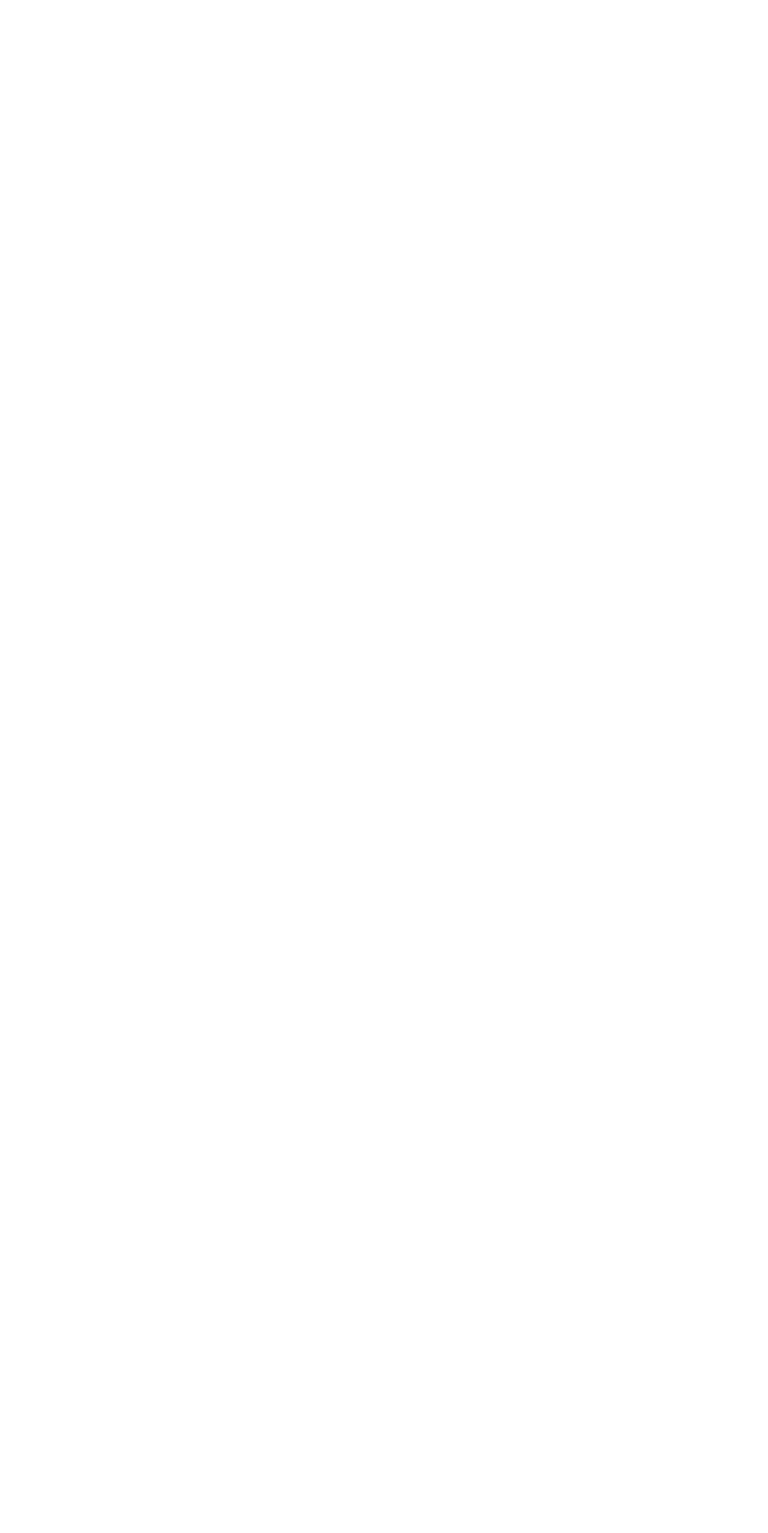
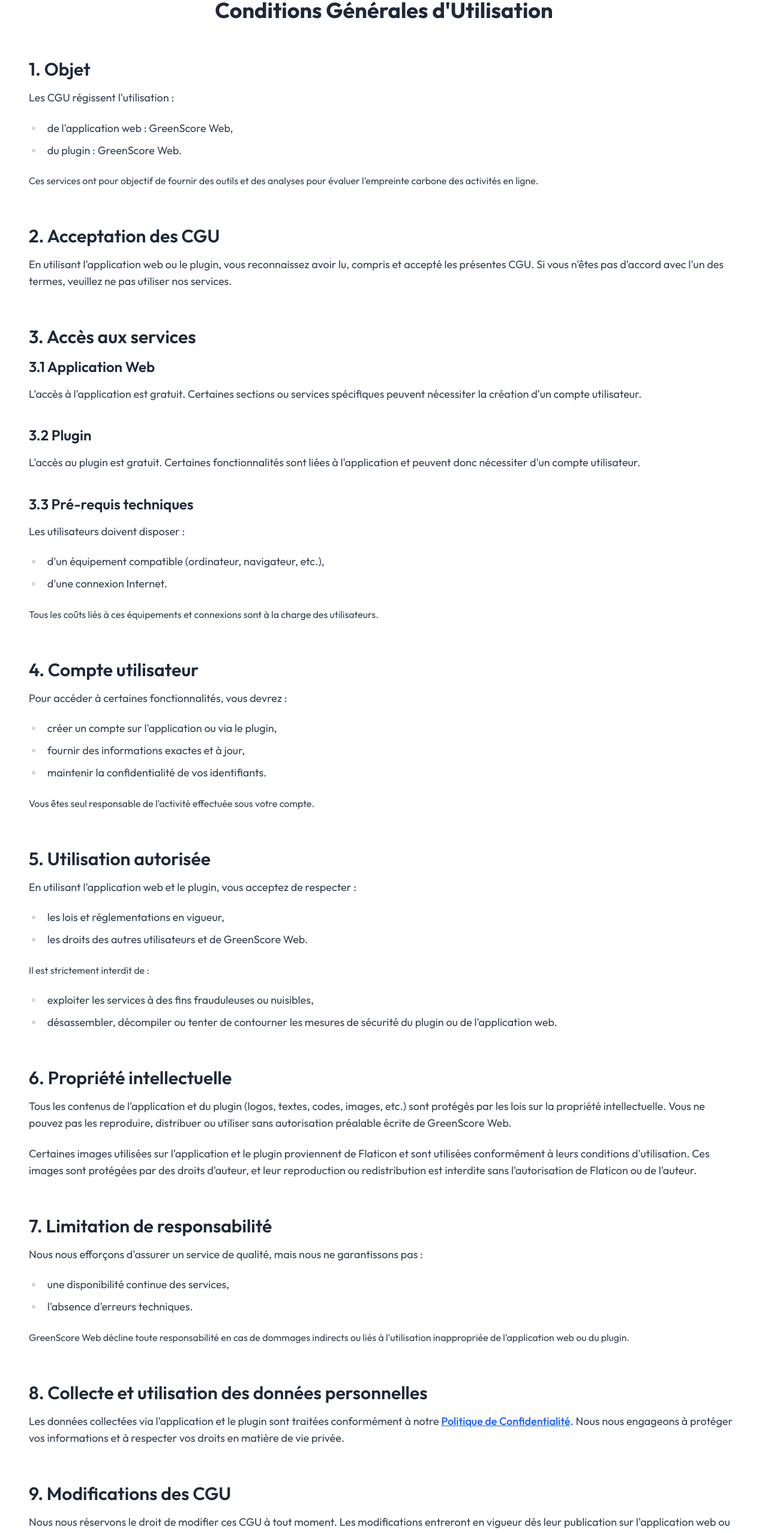
Before and after one commit to green-score-plugin/GreenScorePlugin-Rust-Svelte, a SvelteKit app in the folder frontend/: page /cgu in a window 1280 px wide. Before the commit this address had no page. Shown: the part 147-2702 px from the top of the page at 60% size. Before the commit the page ends 800 px from the top, so only its background shows below. Built offline with nearby package versions, Linux system fonts and the light colour scheme.

Commit message:
:sparkles: Reprise des CGU

```diff
--- /dev/null
+++ b/frontend/src/routes/(app)/cgu/+page.svelte
@@ -0,0 +1,186 @@
+<svelte:head>
+    <title>Conditions Générales d'Utilisation</title>
+</svelte:head>
+
+<div class="container mx-auto p-6 md:p-12 font-outfit">
+    <h1 class="text-4xl font-bold text-center mb-8 text-gray-800">
+        Conditions Générales d'Utilisation
+    </h1>
+
+    <div class="prose max-w-none mb-8 text-gray-700">
+
+        <section class="mt-8">
+            <h2 class="text-3xl font-semibold text-gray-800 mb-4">1. Objet</h2>
+            <p class="text-lg mb-4">Les CGU régissent l'utilisation :</p>
+            <ul class="list-disc pl-6 space-y-2 text-lg">
+                <li>de l'application web : GreenScore Web,</li>
+                <li>du plugin : GreenScore Web.</li>
+            </ul>
+            <p class="mt-4">
+                Ces services ont pour objectif de fournir des outils et des analyses pour évaluer
+                l'empreinte carbone des activités en ligne.
+            </p>
+        </section>
+
+        <section class="mt-8">
+            <h2 class="text-3xl font-semibold text-gray-800 mb-4">2. Acceptation des CGU</h2>
+            <p class="text-lg mb-4">
+                En utilisant l'application web ou le plugin, vous reconnaissez avoir lu, compris et
+                accepté les présentes CGU. Si vous n'êtes pas d'accord avec l'un des termes, veuillez
+                ne pas utiliser nos services.
+            </p>
+        </section>
+
+        <section class="mt-8">
+            <h2 class="text-3xl font-semibold text-gray-800 mb-4">3. Accès aux services</h2>
+            <h3 class="text-2xl font-semibold text-gray-800 mb-4">3.1 Application Web</h3>
+            <p class="text-lg mb-4">
+                L'accès à l'application est gratuit. Certaines sections ou services spécifiques
+                peuvent nécessiter la création d'un compte utilisateur.
+            </p>
+
+            <h3 class="text-2xl font-semibold text-gray-800 mb-4">3.2 Plugin</h3>
+            <p class="text-lg mb-4">
+                L'accès au plugin est gratuit. Certaines fonctionnalités sont liées à l'application
+                et peuvent donc nécessiter d'un compte utilisateur.
+            </p>
+
+            <h3 class="text-2xl font-semibold text-gray-800 mb-4">3.3 Pré-requis techniques</h3>
+            <p class="text-lg mb-4">Les utilisateurs doivent disposer :</p>
+            <ul class="list-disc pl-6 space-y-2 text-lg">
+                <li>d'un équipement compatible (ordinateur, navigateur, etc.),</li>
+                <li>d'une connexion Internet.</li>
+            </ul>
+            <p class="mt-4">
+                Tous les coûts liés à ces équipements et connexions sont à la charge des utilisateurs.
+            </p>
+        </section>
+
+        <section class="mt-8">
+            <h2 class="text-3xl font-semibold text-gray-800 mb-4">4. Compte utilisateur</h2>
+            <p class="text-lg mb-4">Pour accéder à certaines fonctionnalités, vous devrez :</p>
+            <ul class="list-disc pl-6 space-y-2 text-lg">
+                <li>créer un compte sur l'application ou via le plugin,</li>
+                <li>fournir des informations exactes et à jour,</li>
+                <li>maintenir la confidentialité de vos identifiants.</li>
+            </ul>
+            <p class="mt-4">
+                Vous êtes seul responsable de l'activité effectuée sous votre compte.
+            </p>
+        </section>
+
+        <section class="mt-8">
+            <h2 class="text-3xl font-semibold text-gray-800 mb-4">5. Utilisation autorisée</h2>
+            <p class="text-lg mb-4">
+                En utilisant l'application web et le plugin, vous acceptez de respecter :
+            </p>
+            <ul class="list-disc pl-6 space-y-2 text-lg">
+                <li>les lois et réglementations en vigueur,</li>
+                <li>les droits des autres utilisateurs et de GreenScore Web.</li>
+            </ul>
+            <p class="mt-4">Il est strictement interdit de :</p>
+            <ul class="list-disc pl-6 space-y-2 text-lg">
+                <li>exploiter les services à des fins frauduleuses ou nuisibles,</li>
+                <li>
+                    désassembler, décompiler ou tenter de contourner les mesures de sécurité du plugin
+                    ou de l'application web.
+                </li>
+            </ul>
+        </section>
+
+        <section class="mt-8">
+            <h2 class="text-3xl font-semibold text-gray-800 mb-4">6. Propriété intellectuelle</h2>
+            <p class="text-lg mb-4">
+                Tous les contenus de l'application et du plugin (logos, textes, codes, images, etc.)
+                sont protégés par les lois sur la propriété intellectuelle. Vous ne pouvez pas les
+                reproduire, distribuer ou utiliser sans autorisation préalable écrite de GreenScore Web.
+            </p>
+            <p class="text-lg mb-4">
+                Certaines images utilisées sur l'application et le plugin proviennent de Flaticon et
+                sont utilisées conformément à leurs conditions d'utilisation. Ces images sont protégées
+                par des droits d'auteur, et leur reproduction ou redistribution est interdite sans
+                l'autorisation de Flaticon ou de l'auteur.
+            </p>
+        </section>
+
+        <section class="mt-8">
+            <h2 class="text-3xl font-semibold text-gray-800 mb-4">7. Limitation de responsabilité</h2>
+            <p class="text-lg mb-4">
+                Nous nous efforçons d'assurer un service de qualité, mais nous ne garantissons pas :
+            </p>
+            <ul class="list-disc pl-6 space-y-2 text-lg">
+                <li>une disponibilité continue des services,</li>
+                <li>l'absence d'erreurs techniques.</li>
+            </ul>
+            <p class="mt-4">
+                GreenScore Web décline toute responsabilité en cas de dommages indirects ou liés à
+                l'utilisation inappropriée de l'application web ou du plugin.
+            </p>
+        </section>
+
+        <section class="mt-8">
+            <h2 class="text-3xl font-semibold text-gray-800 mb-4">
+                8. Collecte et utilisation des données personnelles
+            </h2>
+            <p class="text-lg mb-4">
+                Les données collectées via l'application et le plugin sont traitées conformément à
+                notre <a href="/politique-de-confidentialite" class="text-blue-600 hover:text-blue-800"
+            >Politique de Confidentialité</a
+            >. Nous nous engageons à protéger vos informations et à respecter vos droits en matière
+                de vie privée.
+            </p>
+        </section>
+
+        <section class="mt-8">
+            <h2 class="text-3xl font-semibold text-gray-800 mb-4">9. Modifications des CGU</h2>
+            <p class="text-lg mb-4">
+                Nous nous réservons le droit de modifier ces CGU à tout moment. Les modifications
+                entreront en vigueur dès leur publication sur l'application web ou dans le plugin.
+                Il vous incombe de consulter régulièrement ces CGU.
+            </p>
+        </section>
+
+        <section class="mt-8">
+            <h2 class="text-3xl font-semibold text-gray-800 mb-4">10. Durée et résiliation</h2>
+            <p class="text-lg mb-4">
+                Les CGU s'appliquent dès votre première utilisation des services. Vous pouvez à tout
+                moment cesser d'utiliser l'application et le plugin.
+            </p>
+            <p class="mt-4">
+                Nous nous réservons le droit de suspendre ou de résilier votre accès en cas de
+                non-respect des CGU.
+            </p>
+        </section>
+
+        <section class="mt-8">
+            <h2 class="text-3xl font-semibold text-gray-800 mb-4">
+                11. Droit applicable et juridiction compétente
+            </h2>
+            <p class="text-lg mb-4">Les présentes CGU sont régies par le droit français.</p>
+            <p class="text-lg">
+                En cas de litige, les tribunaux compétents de Bayonne seront seuls habilités à statuer.
+            </p>
+        </section>
+
+        <section class="mt-8">
+            <h2 class="text-3xl font-semibold text-gray-800 mb-4">12. Contact</h2>
+            <p class="text-lg mb-4">
+                Pour toute question ou réclamation concernant les présentes CGU, veuillez nous contacter :
+            </p>
+            <ul class="list-disc pl-6 space-y-2 text-lg">
+                <li>Adresse : 2 Allée du Parc Montaury, 64600 Anglet, France</li>
+                <li>
+                    Email: <a
+                        href="mailto:greenscore.plugin@gmail.com"
+                        class="text-blue-600 hover:text-blue-800">greenscore.plugin@gmail.com</a
+                >
+                </li>
+            </ul>
+        </section>
+    </div>
+</div>
+
+<style>
+    /* Vous pouvez ajouter des styles spécifiques au composant ici si nécessaire */
+    /* Les classes Tailwind sont déjà utilisées dans le template */
+</style>
```
